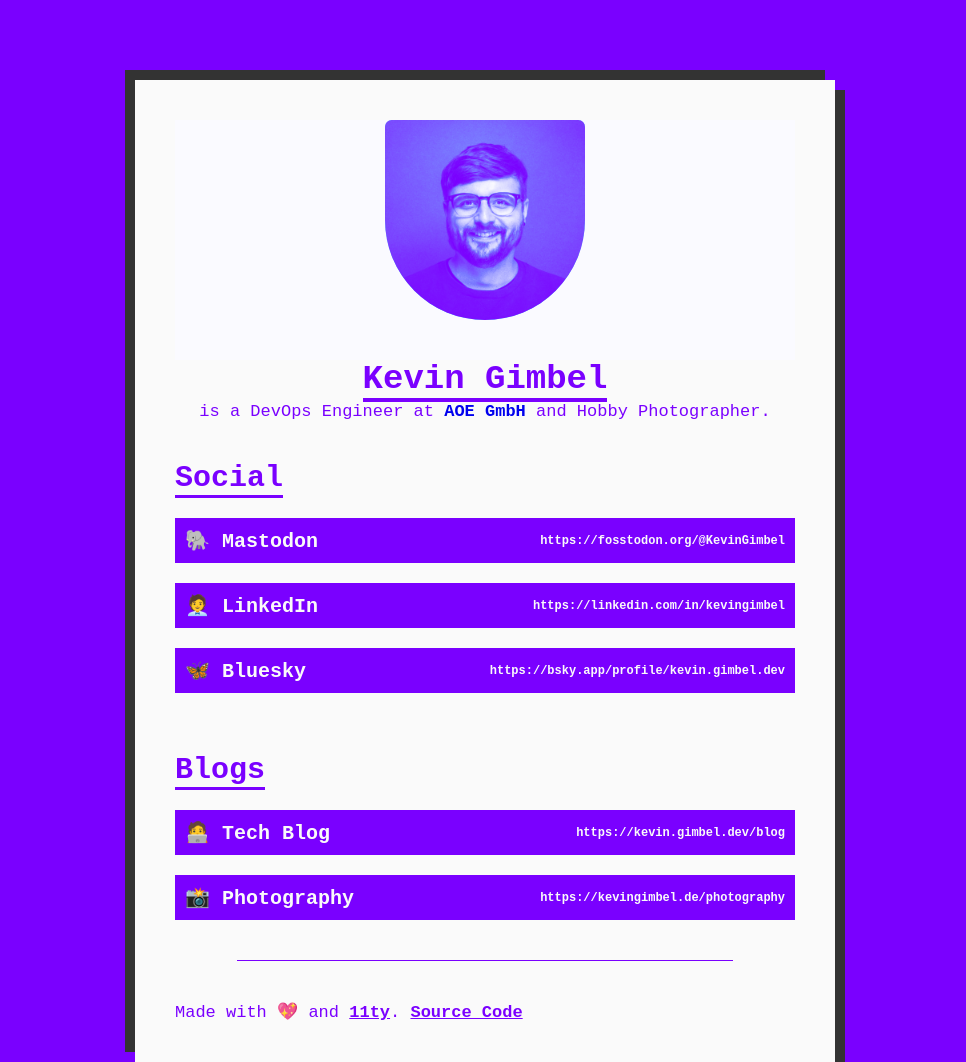
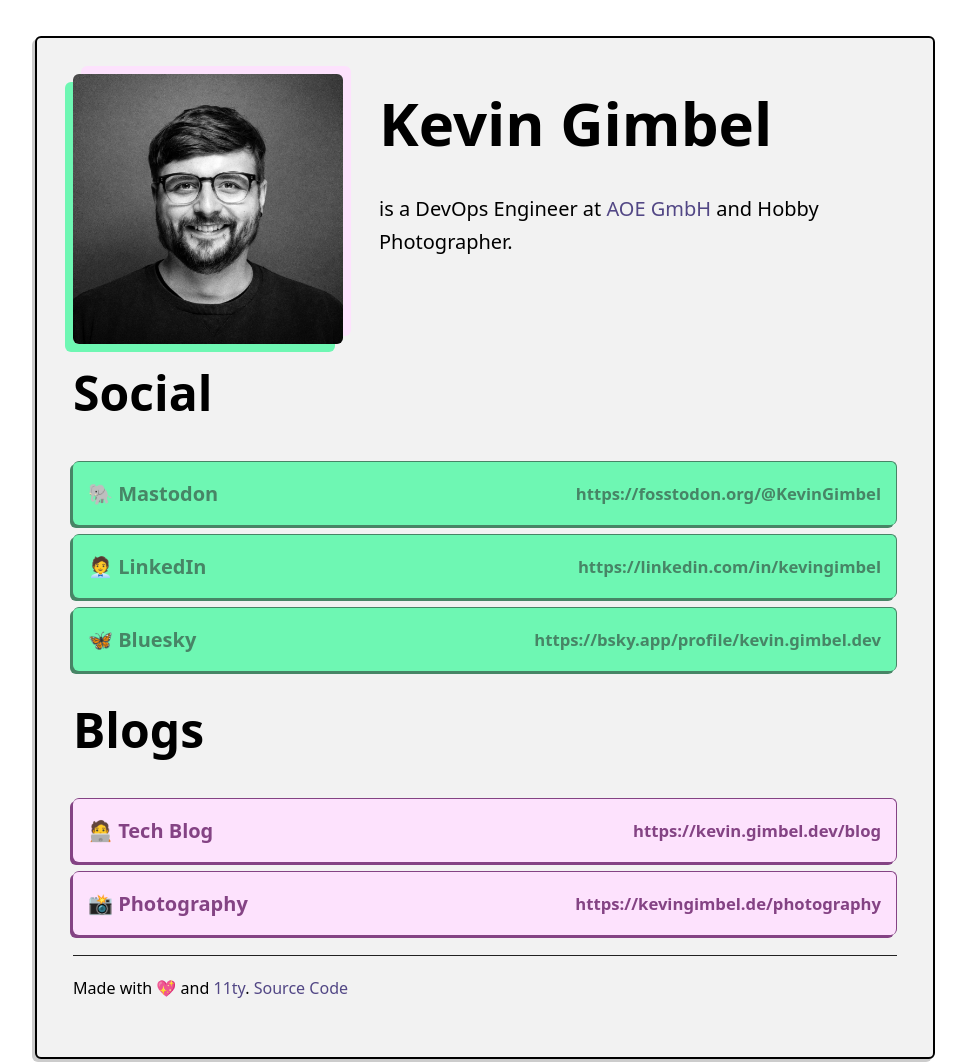
Before and after one commit to KevinGimbel/keg.im, an Eleventy site: page src/index.njk in a window 1280 px wide. Shown: the whole page, without its empty margins (155-1121 px from the left). Built offline with nearby package versions, Linux system fonts and the light colour scheme; Eleventy itself is replaced by a stand-in of ours; files that its build step writes are made by us from their sources.

Commit message:
chore: fresh styles based on kevin.gimbel.dev

```diff
--- a/package.json
+++ b/package.json
@@ -10,7 +10,7 @@
   "author": "Kevin Gimbel",
   "license": "MIT",
   "dependencies": {
-    "@11ty/eleventy": "^3.0.0-alpha.9"
+    "@11ty/eleventy": "^3.0.0-beta.1"
   },
   "devDependencies": {
     "clean-css": "^5.3.3"
--- a/src/_includes/styles.css
+++ b/src/_includes/styles.css
@@ -1,192 +1,264 @@
+/* ++++++++++++++++++++++++++++++++++++++++++++++++++
+                                            BASE
++++++++++++++++++++++++++++++++++++++++++++++++++++++
+*/
 :root {
-    --main-accent: rgb(122, 0, 255);
+    --color-bg: hsl(279, 19%, 93%);
+    --color-fg: #211000;
+    --color-contrast-fg: #211000;
+    --color-contrast-bg: #211000;
 
-    --base: #fafafa;
-    --bg-blend: multiply;
-    --blur: 0px;
-    --fg-blend: lighten;
-    --foreground: rgb(122, 0, 255);
-    --opacity: 1;
-    --spacing: 0;
+    --stack-spacing: 2rem;
+    --spacing: 2rem;
+
+    --color-accent-1: hsl(150, 90%, 70%);
+    --color-accent-1-contrast: hsl(150, 30%, 40%);
+    --color-accent-2: hsl(250, 100%, 77%);
+    --color-accent-2-contrast: hsl(250, 30%, 40%);
+    --color-accent-3: hsl(300, 88%, 94%);
+    --color-accent-3-contrast: hsl(300, 33%, 39%);
+    --color-accent-4: hsl(350, 100%, 70%);
+    --color-accent-4-contrast: hsl(350, 50%, 30%);
+    --color-accent-5: hsl(47, 100%, 70%);
+    --color-accent-5-contrast: hsl(47, 50%, 40%);
+    --color-accent-6: hsl(220, 100%, 70%);
+    --color-accent-6-contrast: hsl(220, 50%, 40%);
+
+    --color-black: #222;
+    --color-white: #f2f2f2;
+
+    --color-note--info: var(--color-accent-4, red);
+    --color-note--info-contrast: var(--color-accent-4-contrast, white);
+
+    /* @link https://utopia.fyi/type/calculator?c=320,16,1.2,1240,20,1.25,5,2,&s=0.75|0.5|0.25,1.5|2|3|4|6,s-l&g=m,l,2xl,12 */
+    /* Utopia font */
+    --font-size--2: clamp(0.6944rem, 0.6856rem + 0.0444vi, 0.72rem);
+    --font-size--1: clamp(0.8333rem, 0.8101rem + 0.1159vi, 0.9rem);
+    --font-size-0: clamp(1rem, 0.9565rem + 0.2174vi, 1.125rem);
+    --font-size-1: clamp(1.2rem, 1.1283rem + 0.3587vi, 1.4063rem);
+    --font-size-2: clamp(1.44rem, 1.3295rem + 0.5527vi, 1.7578rem);
+    --font-size-3: clamp(1.728rem, 1.5648rem + 0.8161vi, 2.1973rem);
+    --font-size-4: clamp(2.0736rem, 1.8395rem + 1.1704vi, 2.7466rem);
+    --font-size-5: clamp(2.4883rem, 2.1597rem + 1.6433vi, 3.4332rem);
+
+    --font-serif: Charter, "Bitstream Charter", "Sitka Text", Cambria, serif;
+    --font-sans: system-ui, -apple-system, BlinkMacSystemFont, "Segoe UI",
+        Roboto, Oxygen, Ubuntu, Cantarell, "Open Sans", "Helvetica Neue",
+        sans-serif;
+
+    /* @link https://utopia.fyi/grid/calculator?c=320,18,1.2,1240,20,1.25,5,2,&s=0.75|0.5|0.25,1.5|2|3|4|6,s-l&g=m,l,2xl,12 */
+    /* Utopia Grid */
+    --grid-max-width: 92.5rem;
+    --grid-gutter: var(
+        --space-m-l,
+        clamp(1.6875rem, 1.4634rem + 1.1207vw, 2.5rem)
+    );
+    --grid-columns: 12;
+
+    /* @link https://utopia.fyi/space/calculator?c=320,16,1.2,1240,18,1.25,5,2,&s=0.75|0.5|0.25,1.5|2|3|4|6,s-l&g=m,l,2xl,12 */
+    /* Utopia Spaces */
+    --space-3xs: clamp(0.25rem, 0.2283rem + 0.1087vi, 0.3125rem);
+    --space-2xs: clamp(0.5rem, 0.4783rem + 0.1087vi, 0.5625rem);
+    --space-xs: clamp(0.75rem, 0.7065rem + 0.2174vi, 0.875rem);
+    --space-s: clamp(1rem, 0.9565rem + 0.2174vi, 1.125rem);
+    --space-m: clamp(1.5rem, 1.4348rem + 0.3261vi, 1.6875rem);
+    --space-l: clamp(2rem, 1.913rem + 0.4348vi, 2.25rem);
+    --space-xl: clamp(3rem, 2.8696rem + 0.6522vi, 3.375rem);
+    --space-2xl: clamp(4rem, 3.8261rem + 0.8696vi, 4.5rem);
+    --space-3xl: clamp(6rem, 5.7391rem + 1.3043vi, 6.75rem);
+
+    /* One-up pairs */
+    --space-3xs-2xs: clamp(0.25rem, 0.1413rem + 0.5435vi, 0.5625rem);
+    --space-2xs-xs: clamp(0.5rem, 0.3696rem + 0.6522vi, 0.875rem);
+    --space-xs-s: clamp(0.75rem, 0.6196rem + 0.6522vi, 1.125rem);
+    --space-s-m: clamp(1rem, 0.7609rem + 1.1957vi, 1.6875rem);
+    --space-m-l: clamp(1.5rem, 1.2391rem + 1.3043vi, 2.25rem);
+    --space-l-xl: clamp(2rem, 1.5217rem + 2.3913vi, 3.375rem);
+    --space-xl-2xl: clamp(3rem, 2.4783rem + 2.6087vi, 4.5rem);
+    --space-2xl-3xl: clamp(4rem, 3.0435rem + 4.7826vi, 6.75rem);
 }
 
 * {
+    padding: 0;
     margin: 0;
-    padding: 0;
     box-sizing: border-box;
 }
 
 html,
 body {
-    font-family: monospace;
-    font-size: 20px;
-    background: var(--main-accent, #333);
-    color: #fafafa;
+    background: #fff;
+    font-family: var(--font-sans);
+    font-size: var(--font-size-0);
+    line-height: 1.65;
 }
 
 a,
 a:visited {
-    font-weight: bold;
-    text-decoration: none;
-    display: inline-block;
+    color: var(--color-accent-2-contrast);
+    text-decoration: dashed;
 }
 
-a:hover {
+a:hover,
+a:focus {
+    color: var(--color-accent-2);
     text-decoration: underline;
 }
 
-.site-header {
-    font-size: .85rem;
-    text-align: center;
+hr {
+    border: none;
+    background: var(--color-black);
+    height: 1px;
 }
 
+/*
+    Typography
+*/
+
 h1,
-h2 {
-    border-bottom: .125em solid;
-    display: inline-block;
+.font-size-5 {
+    font-size: var(--font-size-5);
 }
 
-h2 {
-    margin-top: 2rem;
+h2,
+.font-size-4 {
+    font-size: var(--font-size-4);
 }
 
-.avatar {
-    max-width: 200px;
-    border-radius: 10% 10% 150% 150%;
-    margin: 0 auto 2rem;
+h3,
+.font-size-3 {
+    font-size: var(--font-size-3);
 }
 
-.avatar-wrapper {
-    background-color: var(--base);
-    display: flex;
-    flex: 1 1 100%;
-    height: 100%;
-    overflow: hidden;
-    padding: var(--spacing);
-    position: relative;
+h4,
+.font-size-2 {
+    font-size: var(--font-size-2);
 }
 
-.avatar-wrapper img {
-    filter: grayscale(100%) contrast(1) blur(var(--blur));
-    flex: 1 0 100%;
-    height: 100%;
-    mix-blend-mode: var(--bg-blend);
-    object-fit: cover;
-    opacity: var(--opacity);
-    position: relative;
-    width: 100%;
+h5,
+.font-size-1 {
+    font-size: var(--font-size-1);
 }
 
-.avatar-wrapper::before {
-    background-color: var(--foreground);
-    bottom: 0;
-    content: '';
-    height: 100%;
-    left: 0;
-    mix-blend-mode: var(--fg-blend);
-    position: absolute;
-    right: 0;
-    top: 0;
-    width: 100%;
-    z-index: 1;
+h6,
+.font-size-0 {
+    font-size: var(--font-size-0);
+}
+
+.font-size--1 {
+    font-size: var(--font-size--1);
+}
+
+.font-size--2 {
+    font-size: var(--font-size--2);
+}
+
+h2,
+h3,
+h4,
+h5,
+h6 {
+    padding-top: var(--space-s-m) 0;
+}
+
+p,
+ul {
+    padding: var(--space-xs-s) 0;
+}
+
+ul {
+    list-style: none;
+}
+
+img {
+    max-width: 100%;
+    height: auto;
 }
 
 .page {
-    width: 35rem;
-    max-width: 100%;
-    margin: 10vh auto 0;
-    background: #fafafa;
+    max-width: 50rem;
+    margin: 2rem auto;
     padding: 2rem;
-    color: var(--main-accent, #333);
-    box-shadow: -.5rem -.5rem 0 #333,
-        .5rem .5rem 0 #333;
+    background: var(--color-white);
+    box-shadow: -3px 3px 0 #ccc;
+    border-radius: 6px;
+    border: 0.125rem solid black;
 }
 
-.link-list {
-    list-style: none;
+.site-header {
+    display: flex;
+    gap: 2rem;
+    justify-content: flex-start;
+}
+
+.bg-accent-1 {
+    --color-fg: var(--color-accent-1-contrast);
+    --color-bg: var(--color-accent-1);
+}
+
+.bg-accent-2 {
+    --color-fg: var(--color-accent-2-contrast);
+    --color-bg: var(--color-accent-2);
+}
+
+.bg-accent-3 {
+    --color-fg: var(--color-accent-3-contrast);
+    --color-bg: var(--color-accent-3);
+}
+
+[class*="bg-accent"] {
+    color: var(--color-fg, #211000);
+    background: var(--color-bg, #f1f1f1);
 }
 
 .link-list li a {
-    color: #fafafa;
     display: flex;
-    flex-direction: row;
+    color: var(--color-fg, #211000);
+    justify-content: space-between;
+    align-items: center;
+    padding: var(--space-2xs-xs);
+    margin-top: 0.5rem;
+    font-weight: bold;
+    border-radius: 6px;
+    box-shadow: -3px 3px 0 var(--color-fg);
+    border-top: 1px solid var(--color-fg);
+    border-right: 1px solid var(--color-fg);
+    text-decoration: none;
 }
 
 .link-list li a:hover {
     text-decoration: none;
+    background: var(--color-fg);
+    color: var(--color-bg);
 }
 
-.link-list li {
-    margin: 1rem 0;
-    padding: .5rem;
-    background: var(--main-accent, #333);
-    position: relative;
+.site-footer {
+    font-size: var(--font-size--1);
 }
 
-.link-list__link {
-    display: flex;
-    justify-content: space-between;
-    align-items: center;
-}
-/* .link__name {} */
-
-.link__url-txt {
-    font-size: .6rem;
+img {
+    max-width: 100%;
 }
 
-li:hover,
-li a:hover {
-    background: #333;
-    cursor: pointer;
+.avatar {
+    max-width: 15rem;
+    border-radius: 6px;
+    box-shadow:
+        -8px 8px 0 var(--color-accent-1),
+        8px -8px 0 var(--color-accent-3);
+    transition: box-shadow 0.3s;
 }
 
-hr {
-    margin: 2rem auto;
-    width: 80%;
-    border: none;
-    background: var(--main-accent, #333);
-    height: 1px;
+.avatar:hover {
+    box-shadow: none;
 }
 
-footer {
-    font-size: .85em;
-}
-
-footer a {
-    display: inline;
-    text-decoration: underline;
-    color: var(--main-accent, #333);
-}
-
-footer a:hover {
-    color: #333;
-}
-
-@media all and (max-width: 40rem) {
-    .link-list__link {
+@media all and (max-width: 50rem) {
+    .site-header {
         flex-direction: column;
+        gap: 1rem;
     }
 
-    .link__url-txt {
-        display: none;
-    }
-
-    .page {
-        margin: 2rem;
-        width: auto;
+    .link-list li a {
+        flex-wrap: wrap;
     }
 }
-
-@media all and (max-width: 30rem) {
-    body {
-        font-size: 14px;
-    }
-
-    h1 {
-        font-size: 1.3rem;
-    }
-    .site-header p {
-        font-size: .85rem;
-        margin-top: .5rem;
-    }
-}
--- a/src/index.njk
+++ b/src/index.njk
@@ -14,24 +14,26 @@
             <div class="avatar-wrapper">
                 <img src="assets/img/kg-bw.jpeg" class="avatar" />
             </div>
-            <h1>Kevin Gimbel</h1>
-            <p>is a DevOps Engineer at <a href="https://aoe.com/" title="Visit aoe.com">AOE GmbH</a>
+            <div class="title-wrapper">
+                <h1>Kevin Gimbel</h1>
+                <p>is a DevOps Engineer at <a href="https://aoe.com/" title="Visit aoe.com">AOE GmbH</a>
             and Hobby Photographer.</p>
+            </div>
         </header>
         <h2>Social</h2>
         <ul class="link-list">
             {%- for site in links.socials -%}
-            <li><a href="{{ site.link }}" target="_blank" title="{{ site.title }}" class="link-list__link"><span class="link__name">{{ site.name }}</span> <small class="link__url-txt">{{ site.link }}</small> </a></li>
+            <li><a href="{{ site.link }}" target="_blank" title="{{ site.title }}" class="link-list__link bg-accent-1"><span class="link__name">{{ site.name }}</span> <small class="link__url-txt">{{ site.link }}</small> </a></li>
             {%- endfor -%}
         </ul>
         <h2>Blogs</h2>
         <ul class="link-list">
             {%- for site in links.websites -%}
-            <li><a href="{{ site.link }}" target="_blank" title="{{ site.title }}" class="link-list__link"><span class="link__name">{{ site.name }}</span> <small class="link__url-txt">{{ site.link }}</small> </a></li>
+            <li><a href="{{ site.link }}" target="_blank" title="{{ site.title }}" class="link-list__link bg-accent-3"><span class="link__name">{{ site.name }}</span> <small class="link__url-txt">{{ site.link }}</small> </a></li>
             {%- endfor -%}
         </ul>
         <hr>
-        <footer>
+        <footer class="site-footer">
             <p>Made with 💖 and <a href="https://11ty.dev/" title="Eleventy">11ty</a>. <a href="https://github.com/KevinGimbel/keg.im" title="Source Code on GitHub.com">Source Code</a></p>
         </footer>
     </main>
```
Also changed, not shown: 1 other file.
